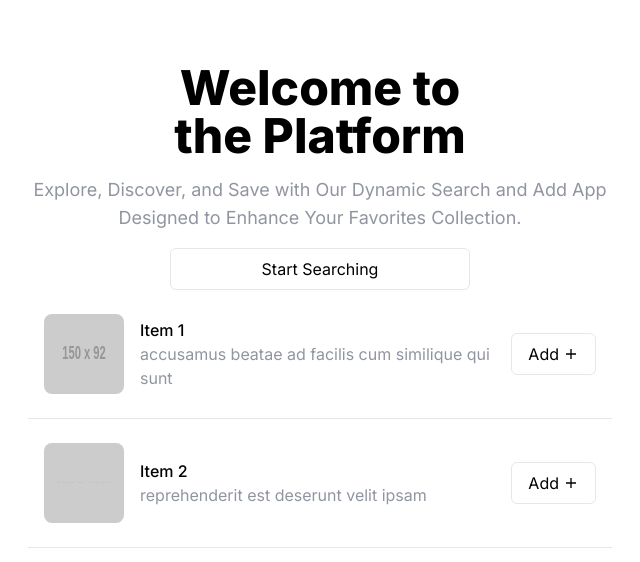
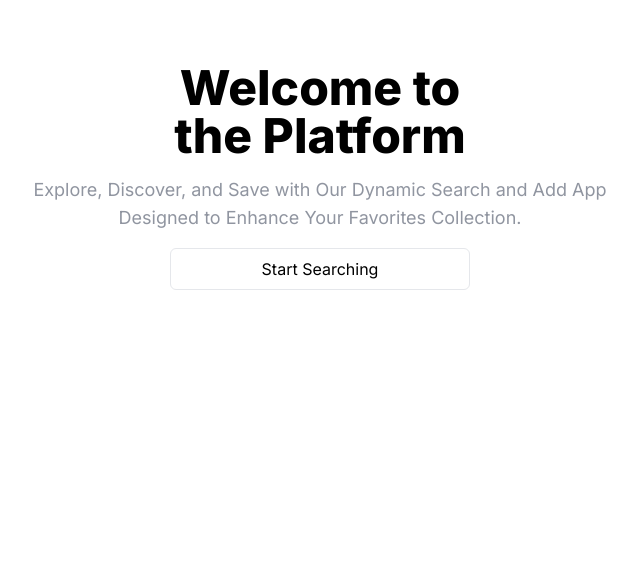
Before and after one commit to chmery/tw-demo, a React (Vite) app: page / in a window 1280 px wide. Shown: the top 562 px of the page, without its empty margins (320-960 px from the left). Built offline with nearby package versions, Linux system fonts and the light colour scheme.

Commit message:
root cleanup

```diff
--- a/src/routes/Root.tsx
+++ b/src/routes/Root.tsx
@@ -1,22 +1,4 @@
 import { Button } from "../components/Button";
-import { ItemsList } from "../components/ItemsList";
-
-const TEST_DATA = [
-  {
-    albumId: 1,
-    id: 1,
-    title: "accusamus beatae ad facilis cum similique qui sunt",
-    url: "https://via.placeholder.com/600/92c952",
-    thumbnailUrl: "https://via.placeholder.com/150/92c952",
-  },
-  {
-    albumId: 1,
-    id: 2,
-    title: "reprehenderit est deserunt velit ipsam",
-    url: "https://via.placeholder.com/600/771796",
-    thumbnailUrl: "https://via.placeholder.com/150/771796",
-  },
-];
 
 export const Root = () => {
   return (
@@ -31,7 +13,6 @@ export const Root = () => {
         to Enhance Your Favorites Collection.
       </p>
       <Button className="w-[300px]">Start Searching</Button>
-      <ItemsList items={TEST_DATA} />
     </div>
   );
 };
```
